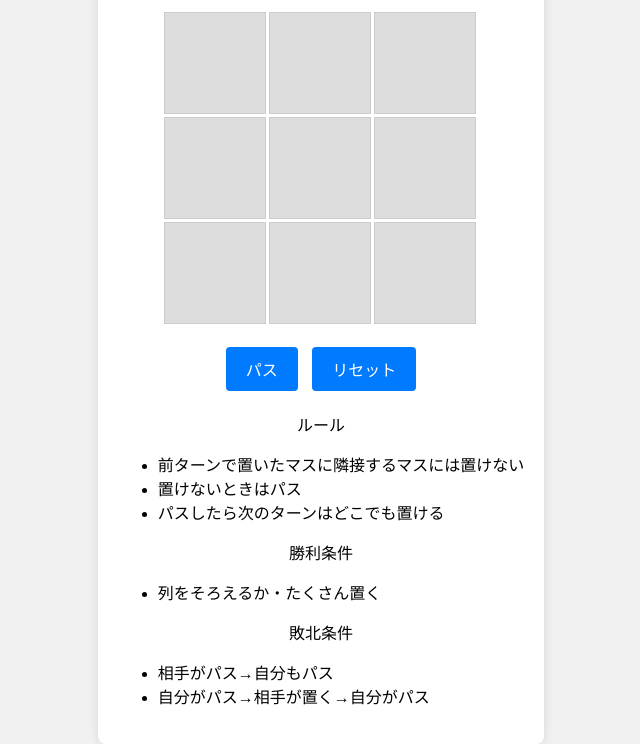
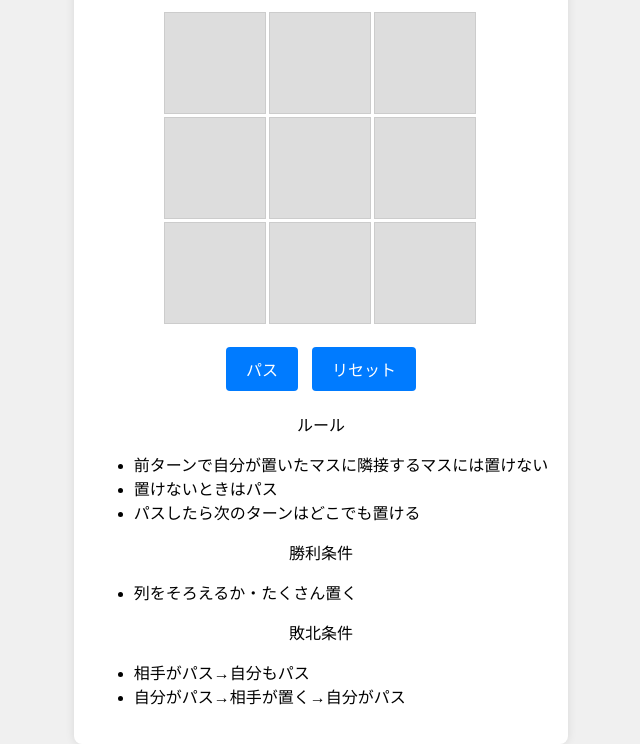
Before and after one commit to sachiesaaan/poepoe, a plain HTML site: page index.html in a window 1280 px wide. Shown: the part 142-886 px from the top of the page, without its empty margins (319-959 px from the left). Drawn offline with Linux system fonts and the light colour scheme.

Commit message:
chg rules

```diff
--- a/index.html
+++ b/index.html
@@ -50,7 +50,7 @@
       <div id="rules">
         <p>ルール</p>
         <ul>
-          <li>前ターンで置いたマスに隣接するマスには置けない</li>
+          <li>前ターンで自分が置いたマスに隣接するマスには置けない</li>
           <li>置けないときはパス</li>
           <li>パスしたら次のターンはどこでも置ける</li>
         </ul>
--- a/style.css
+++ b/style.css
@@ -1,5 +1,5 @@
 body {
-    font-family:  sans-serif;
+    font-family: g sans-serif;
     display: flex;
     justify-content: center;
     align-items: center;
```
